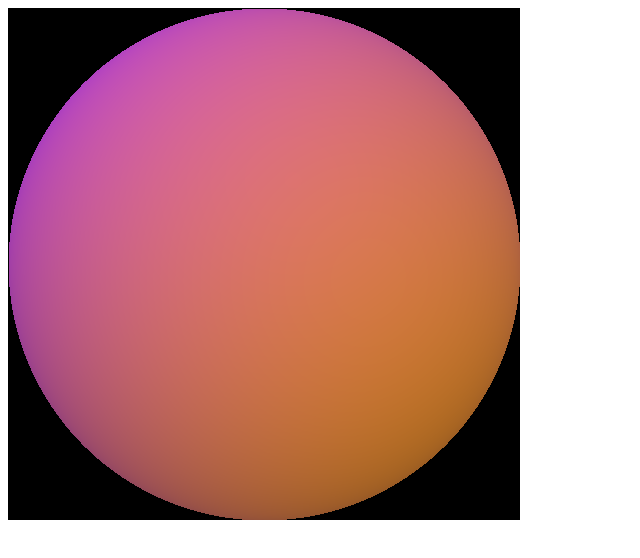
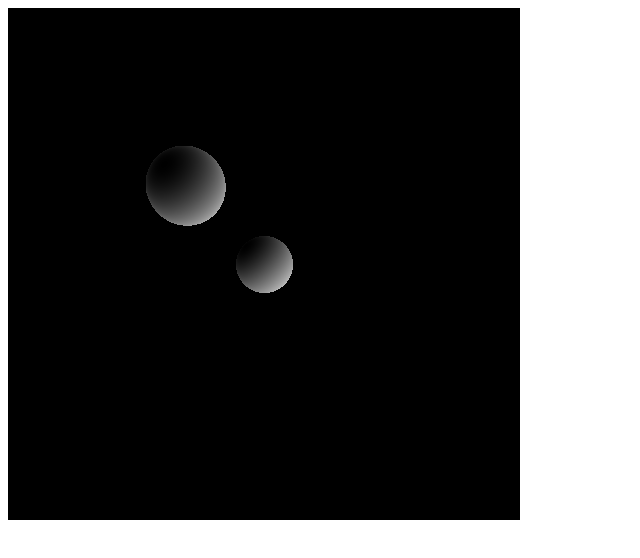
Before and after one commit to neverix/metalens, a website with bundled scripts: page src/index.html in a window 1280 px wide. Shown: the whole page, without its empty margins (0-640 px from the left). Built offline with nearby package versions, Linux system fonts and the light colour scheme.

Commit message:
Completed lenses.

```diff
--- a/src/index.html
+++ b/src/index.html
@@ -1,16 +1,14 @@
 <!DOCTYPE html>
 <html lang="en">
-
     <head>
-        <meta charset="UTF-8">
-        <meta name="viewport" content="width=device-width, initial-scale=1.0">
-        <meta http-equiv="X-UA-Compatible" content="ie=edge">
+        <meta charset="UTF-8" />
+        <meta name="viewport" content="width=device-width, initial-scale=1.0" />
+        <meta http-equiv="X-UA-Compatible" content="ie=edge" />
         <title>Metalens</title>
         <script src="index.ts"></script>
     </head>
 
     <body>
-        <canvas width=512 height=512 id=canvas></canvas>
+        <canvas width="512" height="512" id="canvas"></canvas>
     </body>
-
 </html>
--- a/src/index.ts
+++ b/src/index.ts
@@ -3,9 +3,10 @@ import Camera from "./camera"
 import { vec3, quat } from "gl-matrix"
 import { Surfaces } from "./surfaces"
 import { Lambertian } from "./lambertian"
-import { Translate, Tint } from "./transforms"
+import { Translate, Tint, Scale } from "./transforms"
 import { Sphere } from "./sphere"
 import { Lights } from "./light"
+import { Lens } from "./lens"
 
 function main() {
     const canvas = document.getElementById("canvas") as HTMLCanvasElement
@@ -17,19 +18,23 @@ function main() {
         camera,
         new Surfaces([
             new Translate(
+                new Scale(new Lens(0.7), vec3.fromValues(2, 2, 2)),
+                vec3.fromValues(0, 0, 1)
+            ),
+            new Translate(
                 new Tint(new Sphere(), vec3.fromValues(0.75, 0.75, 0.75)),
-                vec3.fromValues(0, 0, 10)
+                vec3.fromValues(0, 0, 15)
+            ),
+            new Translate(
+                new Tint(
+                    new Scale(new Sphere(), vec3.fromValues(0.5, 0.5, 0.5)),
+                    vec3.fromValues(0.75, 0.75, 0.75)
+                ),
+                vec3.fromValues(1, 1, 7)
             )
         ]),
         new Lights([
-            new Lambertian(
-                vec3.fromValues(1, 1, 0.5),
-                vec3.fromValues(0.7, 0.2, 1)
-            ),
-            new Lambertian(
-                vec3.fromValues(-2, -1, -3),
-                vec3.fromValues(1, 0.6, 0.2)
-            )
+            new Lambertian(vec3.fromValues(1, 1, 0.5), vec3.fromValues(1, 1, 1))
         ])
     )
     raytracer.render(image)
--- a/src/lens.ts
+++ b/src/lens.ts
@@ -6,24 +6,43 @@ export class Lens {
     /**
      * Geometric lens.
      */
-    position: vec3
-    normal: vec3
-    radius: number
-    focalLength: number
+    focus: vec3
 
-    constructor(
-        position: vec3,
-        normal: vec3,
-        radius: number,
-        focalLength: number
-    ) {
-        this.position = position
-        this.normal = normal
-        this.radius = radius
-        this.focalLength = focalLength
+    constructor(focalLength: number) {
+        this.focus = vec3.fromValues(0, 0, focalLength)
     }
 
     hit(ray: Ray): SurfaceHit {
-        return { ray, albedo: vec3.create(), shade: false }
+        const intersection = ray.intersectPlane()
+        if (intersection == null) return null
+        if (intersection < 0) return null
+        const point = ray.atPoint(intersection)
+        if (vec3.len(point) > 1) return null
+        const ray1dir = vec3.create()
+        vec3.subtract(ray1dir, ray1dir, ray.position)
+        vec3.normalize(ray1dir, ray1dir)
+        const ray1 = new Ray(ray.position, ray1dir)
+        const ray2ray = new Ray(ray.position, vec3.fromValues(0, 0, 1))
+        const ray2dist = ray2ray.intersectPlane()
+        if (ray2dist == null) return null
+        if (ray2dist < 0) return null
+        const ray2pos = ray2ray.atPoint(ray2dist)
+        if (ray.position[2] > 0) {
+            vec3.negate(this.focus, this.focus)
+        }
+        const ray2dir = vec3.create()
+        vec3.sub(ray2dir, this.focus, ray2pos)
+        vec3.normalize(ray2dir, ray2dir)
+        const ray2 = new Ray(ray2pos, ray2dir)
+        const focus = vec3.clone(this.focus) // ray1.intersectRay(ray2)
+        vec3.sub(focus, focus, point)
+        vec3.normalize(focus, focus)
+        ray = new Ray(point, focus)
+        return {
+            ray,
+            albedo: vec3.fromValues(1, 1, 1),
+            shade: false,
+            distance: intersection
+        }
     }
 }
--- a/src/ray.ts
+++ b/src/ray.ts
@@ -1,4 +1,4 @@
-import { vec3 } from "gl-matrix"
+import { vec3, vec4, mat3 } from "gl-matrix"
 
 export default class Ray {
     position: vec3
@@ -10,8 +10,46 @@ export default class Ray {
     }
 
     atPoint(distance: number) {
+        /**
+         * Calculates the point on the ray at distance d.
+         */
         const result = vec3.clone(this.position)
         vec3.scaleAndAdd(result, result, this.direction, distance)
         return result
     }
+
+    intersectPlane(): number {
+        /**
+         * Finds intersection with plane at world origin pointing at the camera.
+         */
+        const normal = vec3.fromValues(0, 0, 1)
+        const point = vec3.clone(this.position)
+        vec3.negate(point, point)
+        const t = vec3.dot(point, normal)
+        const f = vec3.dot(this.direction, normal)
+        if (Math.abs(f) < Number.EPSILON) return null
+        return t / f
+    }
+
+    intersectRay(other: Ray): vec3 {
+        /**
+         * Finds the closest point between two rays.
+         */
+        // From https://math.stackexchange.com/a/3334866
+        const direction = vec3.create()
+        vec3.cross(direction, other.direction, this.direction)
+        vec3.normalize(direction, direction)
+        const rhs = vec3.create()
+        vec3.subtract(rhs, other.position, this.position)
+        const otherDirection = vec3.clone(other.direction)
+        vec3.negate(otherDirection, otherDirection)
+        const lhs = mat3.create()
+        lhs.set(this.direction)
+        lhs.set(otherDirection, 3)
+        lhs.set(direction, 6)
+        mat3.transpose(lhs, lhs)
+        mat3.invert(lhs, lhs)
+        vec3.transformMat3(rhs, rhs, lhs)
+        return rhs
+    }
 }
--- a/src/raytracer.ts
+++ b/src/raytracer.ts
@@ -18,7 +18,7 @@ export default class Raytracer {
         this.camera = camera
         this.world = world
         this.light = light
-        this.bounces = bounces || 3
+        this.bounces = bounces || 5
     }
 
     render(image: ImageData) {
--- a/src/sphere.ts
+++ b/src/sphere.ts
@@ -20,6 +20,11 @@ export class Sphere {
         const direction = vec3.clone(position)
         vec3.normalize(direction, direction)
         ray = new Ray(position, direction)
-        return { albedo: vec3.fromValues(1, 1, 1), ray, shade: true }
+        return {
+            albedo: vec3.fromValues(1, 1, 1),
+            ray,
+            shade: true,
+            distance: t
+        }
     }
 }
--- a/src/surface.ts
+++ b/src/surface.ts
@@ -9,4 +9,5 @@ export interface SurfaceHit {
     albedo: vec3
     ray: Ray
     shade: boolean
+    distance: number
 }
--- a/src/surfaces.ts
+++ b/src/surfaces.ts
@@ -21,8 +21,9 @@ export class Surfaces {
         this.objects.forEach(object => {
             const hit = object.hit(ray)
             if (hit == null) return
-            const distance = vec3.dist(ray.position, hit.ray.position)
+            const distance = hit.distance
             if (distance >= minDistance) return
+            if (distance <= Number.EPSILON) return
             minDistance = distance
             result = hit
         })
--- a/src/transforms.ts
+++ b/src/transforms.ts
@@ -18,7 +18,33 @@ export class Translate {
         const position = vec3.clone(ray.position)
         vec3.sub(position, position, this.translation)
         ray = new Ray(position, ray.direction)
-        return this.surface.hit(ray)
+        const hit = this.surface.hit(ray)
+        if (hit == null) return
+        vec3.add(hit.ray.position, hit.ray.position, this.translation)
+        return hit
+    }
+}
+
+export class Scale {
+    /**
+     * Wrapper to apply scaling to a surface
+     */
+    scale: vec3
+    surface: Surface
+
+    constructor(surface: Surface, scale: vec3) {
+        this.surface = surface
+        this.scale = scale
+    }
+
+    hit(ray: Ray): SurfaceHit {
+        const position = vec3.clone(ray.position)
+        vec3.div(position, position, this.scale)
+        ray = new Ray(position, ray.direction)
+        const hit = this.surface.hit(ray)
+        if (hit == null) return
+        vec3.mul(hit.ray.position, hit.ray.position, this.scale)
+        return hit
     }
 }
 
```
